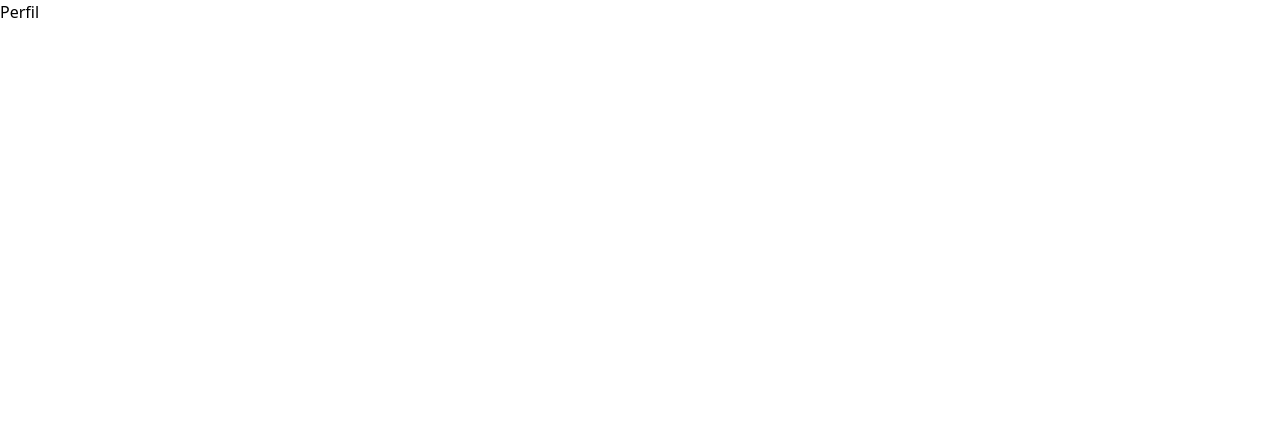
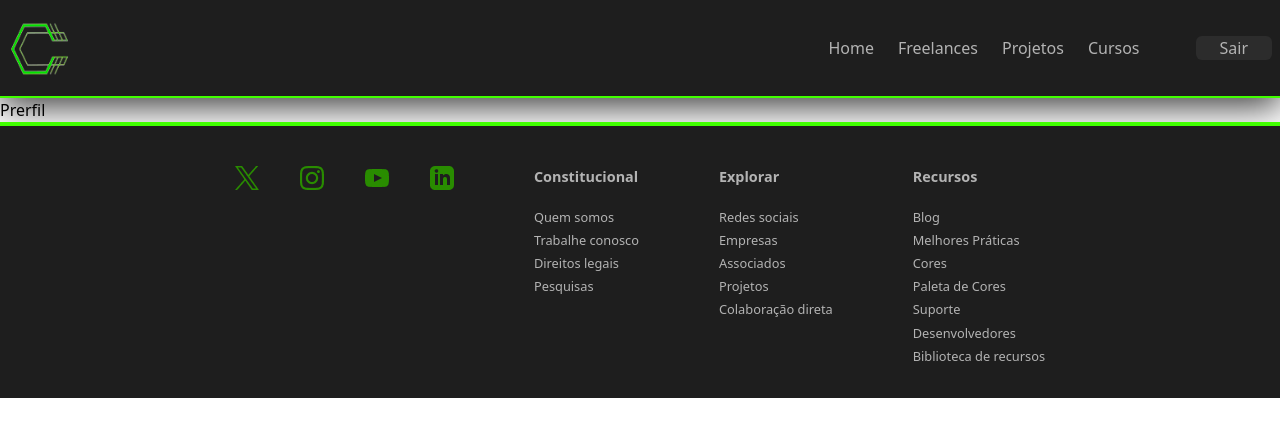
Before and after one commit to FilipeSMaciel/Coder, a React (Vite) app in the folder frontend/: page /profile in a window 1280 px wide. Shown: the top 436 px of the page. Built offline with nearby package versions, Linux system fonts and the light colour scheme; a web font is replaced by a local one.

Commit message:
Add in more structure to all pages

```diff
--- a/frontend/src/components/LoginButton.jsx
+++ b/frontend/src/components/LoginButton.jsx
@@ -6,13 +6,16 @@ export default function LoginButton({ openLoginModal, handleLogout, className })
 
   const isHomePage = location.pathname === '/home';
   const isFreelancePage = location.pathname === '/freelances';
+  const isProjectsPage = location.pathname === '/projects';
+  const isCoursesPage = location.pathname === '/courses';
+  const isProfilePage = location.pathname === '/profile';
 
   return (
     <button
-      onClick={isHomePage | isFreelancePage ? handleLogout : openLoginModal}
+      onClick={isHomePage | isFreelancePage | isProjectsPage | isCoursesPage | isProfilePage ? handleLogout : openLoginModal}
       className={className}
     >
-      {isHomePage | isFreelancePage ? 'Sair' : 'Entrar'}
+      {isHomePage | isFreelancePage | isProjectsPage | isCoursesPage | isProfilePage ? 'Sair' : 'Entrar'}
     </button>
   );
 }
--- a/frontend/src/pages/Courses.jsx
+++ b/frontend/src/pages/Courses.jsx
@@ -1,5 +1,28 @@
+import { useState } from "react";
+import Menu from "../components/Menu";
+import Modal from "react-responsive-modal";
+import LoginModal from "../components/LoginModal";
+import Footer from "../components/Footer";
+
 export default function Courses() {
+  const [open, setOpen] = useState(false);
+
+  const handleLogoff = (username) => {
+    localStorage.setItem("username", username);
+    setOpen(false);
+  };
+
   return (
+    <>
+    <Menu setOpen={setOpen} />
     <h1>Cursos</h1>
+    <Modal
+      open={open}
+      onClose={() => setOpen(false)}
+    >
+      <LoginModal onLogin={handleLogoff} />
+    </Modal>
+    <Footer />
+  </>
   );
 }
--- a/frontend/src/pages/Profile.jsx
+++ b/frontend/src/pages/Profile.jsx
@@ -1,5 +1,28 @@
+import { useState } from "react";
+import Menu from "../components/Menu";
+import Modal from "react-responsive-modal";
+import LoginModal from "../components/LoginModal";
+import Footer from "../components/Footer";
+
 export default function Profile() {
+  const [open, setOpen] = useState(false);
+
+  const handleLogoff = (username) => {
+    localStorage.setItem("username", username);
+    setOpen(false);
+  };
+
   return (
-    <h1>Perfil</h1>
+    <>
+    <Menu setOpen={setOpen} />
+    <h1>Prerfil</h1>
+    <Modal
+      open={open}
+      onClose={() => setOpen(false)}
+    >
+      <LoginModal onLogin={handleLogoff} />
+    </Modal>
+    <Footer />
+  </>
   );
 }
--- a/frontend/src/pages/Projects.jsx
+++ b/frontend/src/pages/Projects.jsx
@@ -1,5 +1,28 @@
+import Modal from "react-responsive-modal";
+import Footer from "../components/Footer";
+import Menu from "../components/Menu";
+import LoginModal from "../components/LoginModal";
+import { useState } from "react";
+
 export default function Projects() {
+  const [open, setOpen] = useState(false);
+
+  const handleLogoff = (username) => {
+    localStorage.setItem("username", username);
+    setOpen(false);
+  };
+
   return (
-    <h1>Projetos</h1>
+    <>
+      <Menu setOpen={setOpen} />
+      <h1>Projetos</h1>
+      <Modal
+        open={open}
+        onClose={() => setOpen(false)}
+      >
+        <LoginModal onLogin={handleLogoff} />
+      </Modal>
+      <Footer />
+    </>
   );
 }
```
